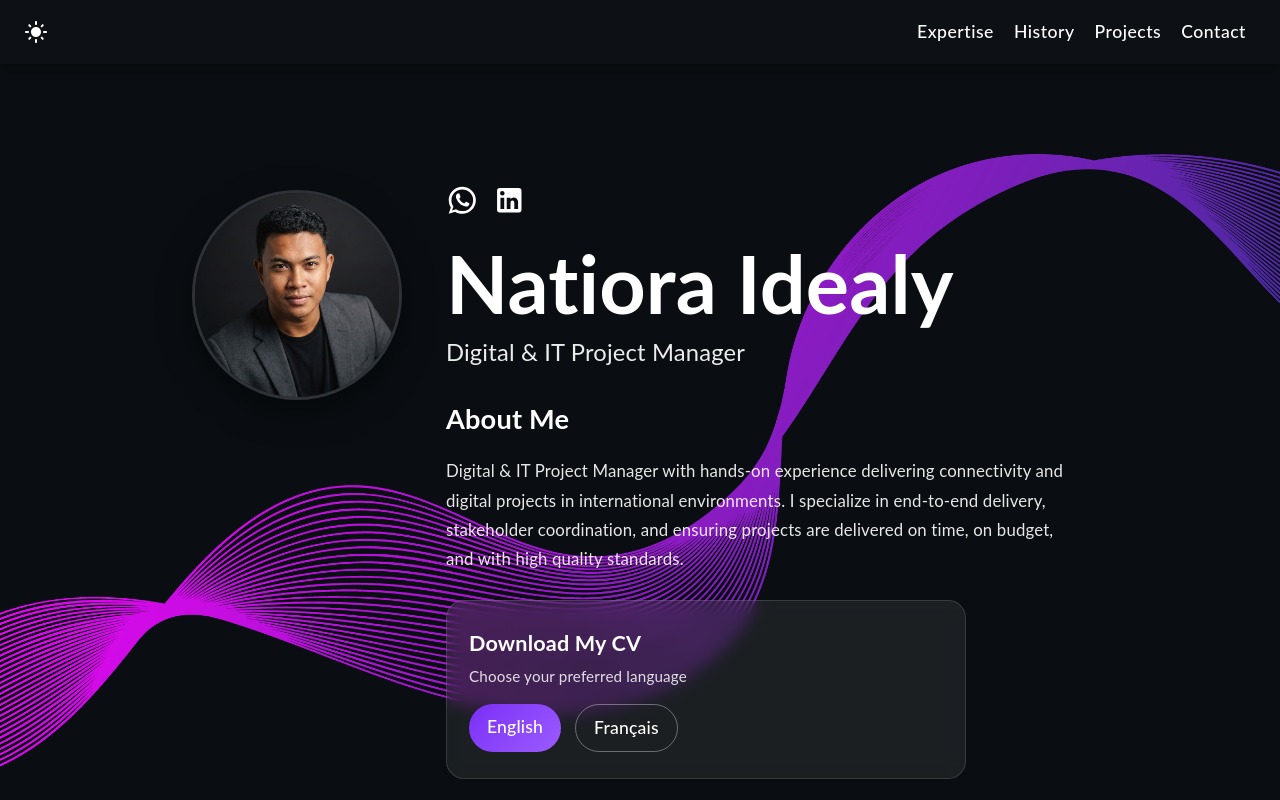
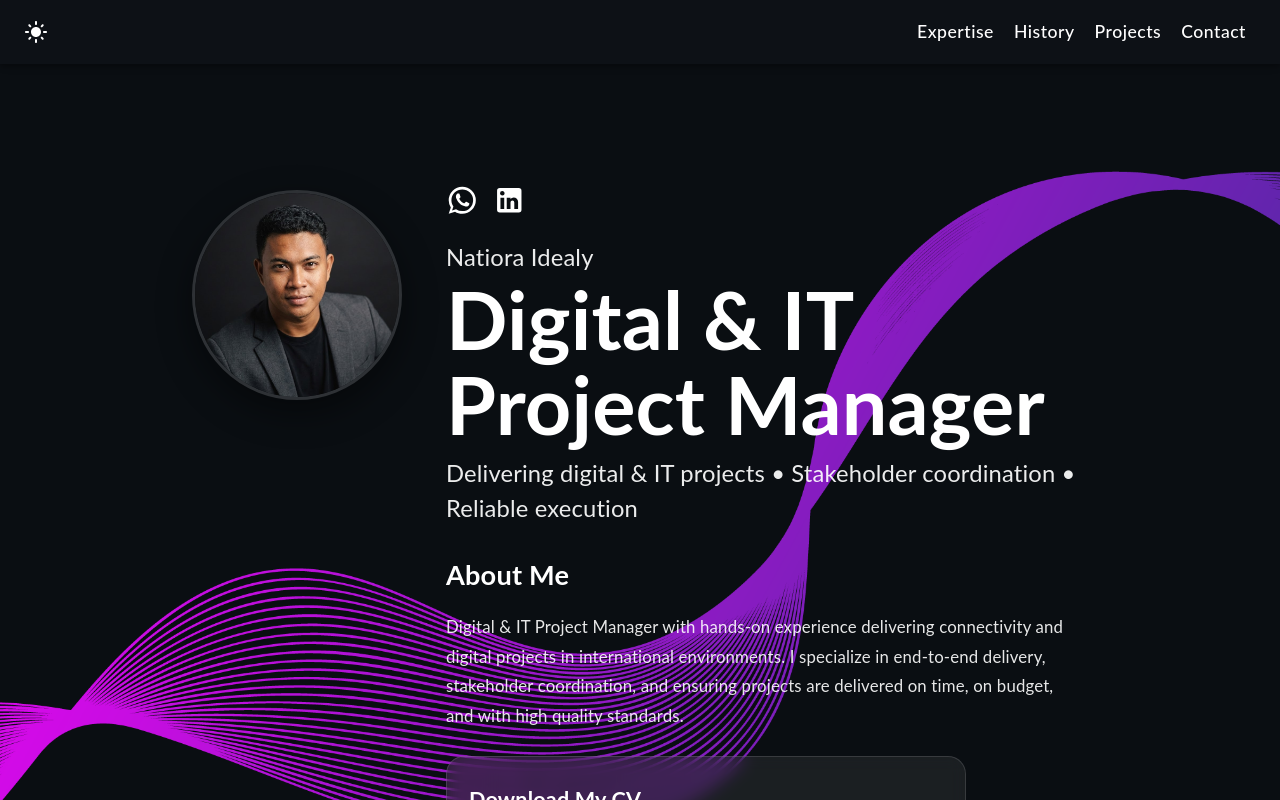
Before and after one commit to sakapuce911/Portfolio, a React (Create React App) app: page / in a window 1280 px wide. Shown: the top 800 px of the page. Built offline with nearby package versions, Linux system fonts and the light colour scheme.

Commit message:
SEO: improve H1 and hero content

```diff
--- a/src/components/Main.tsx
+++ b/src/components/Main.tsx
@@ -13,7 +13,7 @@ function Main() {
       <section className="about-section" id="about">
         {/* PROFILE IMAGE */}
         <div className="image-wrapper">
-          <img src={profilePic} alt="Natiora Idealy" />
+          <img src={profilePic} alt="Natiora Idealy Digital & IT Project Manager" />
         </div>
 
         {/* CONTENT */}
@@ -39,9 +39,12 @@ function Main() {
             </a>
           </div>
 
-          {/* NAME & ROLE */}
-          <h1>Natiora Idealy</h1>
-          <p>Digital & IT Project Manager</p>
+          {/* NAME & ROLE (SEO optimized) */}
+          <p className="name">Natiora Idealy</p>
+          <h1>Digital & IT Project Manager</h1>
+          <p className="tagline">
+           Delivering digital & IT projects • Stakeholder coordination • Reliable execution
+         </p>
 
           {/* ABOUT ME */}
           <div className="about-inline">
```
